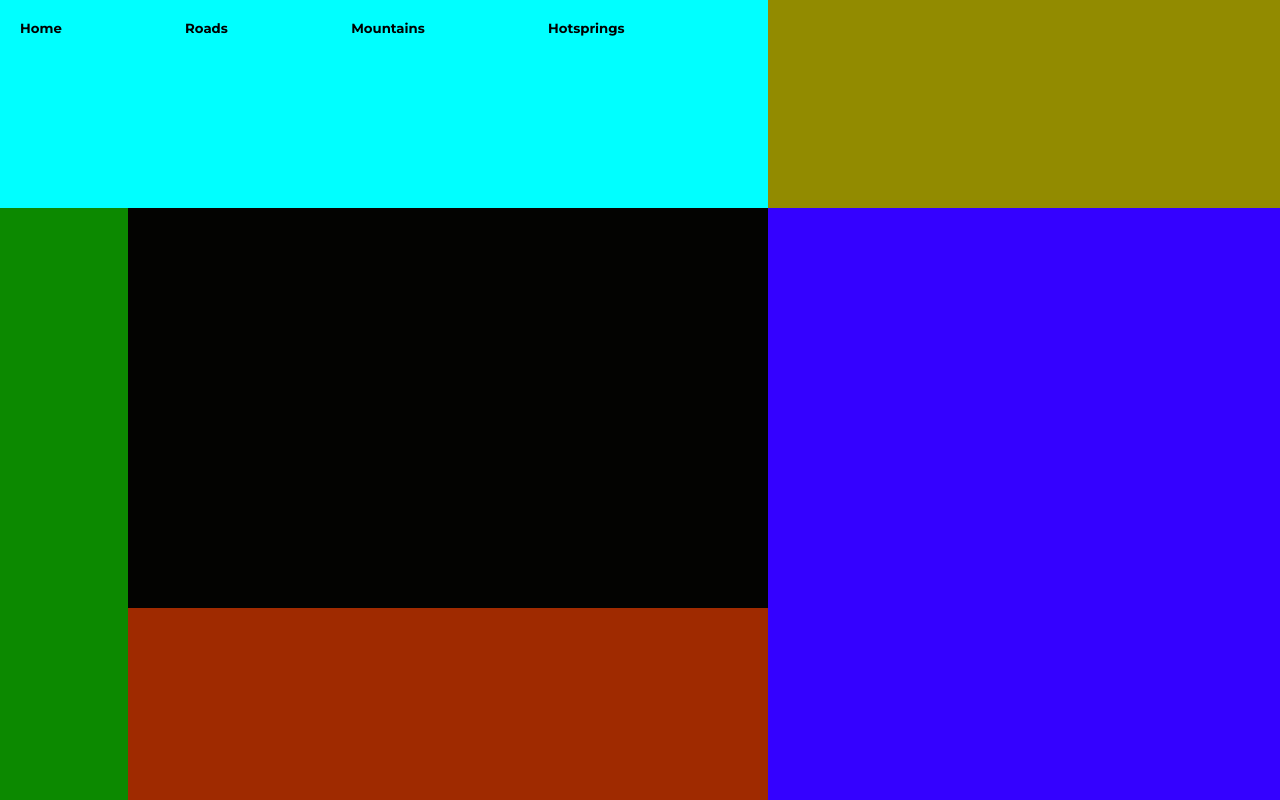
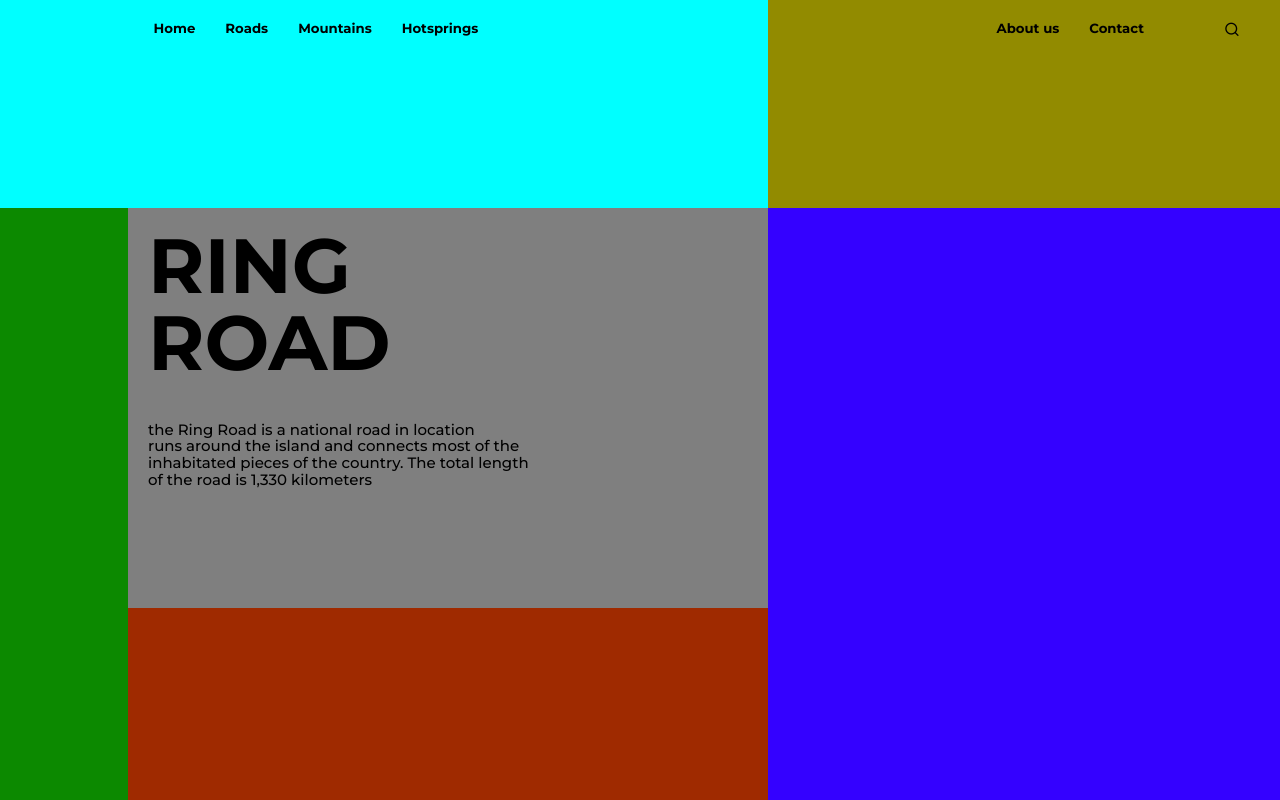
Before and after one commit to Nitin-Diwakar/Frontend, a plain HTML site: page grid_2/main.html in a window 1280 px wide. Drawn offline with nearby package versions, Linux system fonts and the light colour scheme.

Commit message:
left-bottom and right-top completed

```diff
--- a/grid_2/main.html
+++ b/grid_2/main.html
@@ -4,6 +4,7 @@
 <!--[if IE 8]>         <html class="no-js lt-ie9"> <![endif]-->
 <!--[if gt IE 8]>      <html class="no-js"> <!--<![endif]-->
 <html>
+
 <head>
     <meta charset="utf-8">
     <meta http-equiv="X-UA-Compatible" content="IE=edge">
@@ -13,9 +14,12 @@
     <link rel="stylesheet" href="style.css">
     <link rel="preconnect" href="https://fonts.googleapis.com">
     <link rel="preconnect" href="https://fonts.gstatic.com" crossorigin>
-        <link href="https://fonts.googleapis.com/css2?family=Montserrat:ital,wght@0,100..900;1,100..900&family=Roboto:ital,wght@0,100;0,300;0,400;0,500;0,700;0,900;1,100;1,300;1,400;1,500;1,700;1,900&display=swap" rel="stylesheet">
+    <link
+        href="https://fonts.googleapis.com/css2?family=Montserrat:ital,wght@0,100..900;1,100..900&family=Roboto:ital,wght@0,100;0,300;0,400;0,500;0,700;0,900;1,100;1,300;1,400;1,500;1,700;1,900&display=swap"
+        rel="stylesheet">
     <link href="https://cdn.jsdelivr.net/npm/remixicon@3.5.0/fonts/remixicon.css" rel="stylesheet">
 </head>
+
 <body>
     <div id="main">
         <div id="left-top">
@@ -25,14 +29,29 @@
             <h5 id="mountains">Mountains</h5>
             <h5 id="hotsprings">Hotsprings</h5>
         </div>
-            <div id="left-center"></div>
+        <div id="left-center">
+            <h1>ring</h1>
+            <h1>road</h1>
+            <h5>
+                the Ring Road is a national road in location<br>
+                runs around the island and connects most of the<br>
+                inhabitated pieces of the country. The total length<br> of the road is 1,330 kilometers
+            </h5>
+        </div>
         <div id="left-edge"></div>
         <div id="left-bottom"></div>
-            <div id="right-top"></div>
+        <div id="right-top">
+            <h5>About us</h5>
+            <h5>Contact</h5>
+            <div id="search">
+                <i class="ri-search-line"></i>
+            </div>
+        </div>
         <div id="right-bottom"></div>
 
     </div>
 
 
 </body>
+
 </html>
--- a/grid_2/style.css
+++ b/grid_2/style.css
@@ -20,15 +20,30 @@ html,body{
 background-color: aqua;
 grid-column: 1/3;
 grid-row: 1;
-padding: 20px;
-display: grid;
-grid-template-columns: repeat(4, auto); /* Creates 4 columns for the 4 h5 elements */
+padding: 20px 0px 0px 20%;
+display: flex;
+gap:30px;
 }
 #left-center{
-    background-color: rgb(3, 3, 1);
+    background-color: rgb(127, 127, 127);
     grid-column: 2;
     grid-row: 2;
+    padding: 20px 0 0 20px;
+
 }
+#left-center h1{
+    font-size: 6vw;
+    line-height: 6vw;
+    text-transform: uppercase;
+}
+#left-center h5{
+    margin-top: 40px;
+    font-size: 15px;
+    font-weight: 500;
+    line-height: 1.3vw;;
+}
+
+
 #left-edge{
     background-color: rgb(12, 137, 0);
     grid-column: 1;
@@ -43,7 +58,18 @@ grid-template-columns: repeat(4, auto); /* Creates 4 columns for the 4 h5 elemen
     background-color: rgb(146, 139, 0);
     grid-column: 3/4;
     grid-row: 1;
+    display: flex;
+    gap: 30px;
+    padding: 20px 40px 0px 20%;
+    justify-content: right;
 }
+#right-top i{
+    margin-left: 50px;
+    padding: 0px;
+
+}
+
+
 #right-bottom{
     background-color: rgb(52, 1, 255);
     grid-column: 3/4;
@@ -58,6 +84,5 @@ grid-template-columns: repeat(4, auto); /* Creates 4 columns for the 4 h5 elemen
 
 
 #left-top h5{
-    margin: 0px;
-    padding: 0px;
+margin:0;
 }
```
Lines whose indentation alone changed are shown as unchanged.
